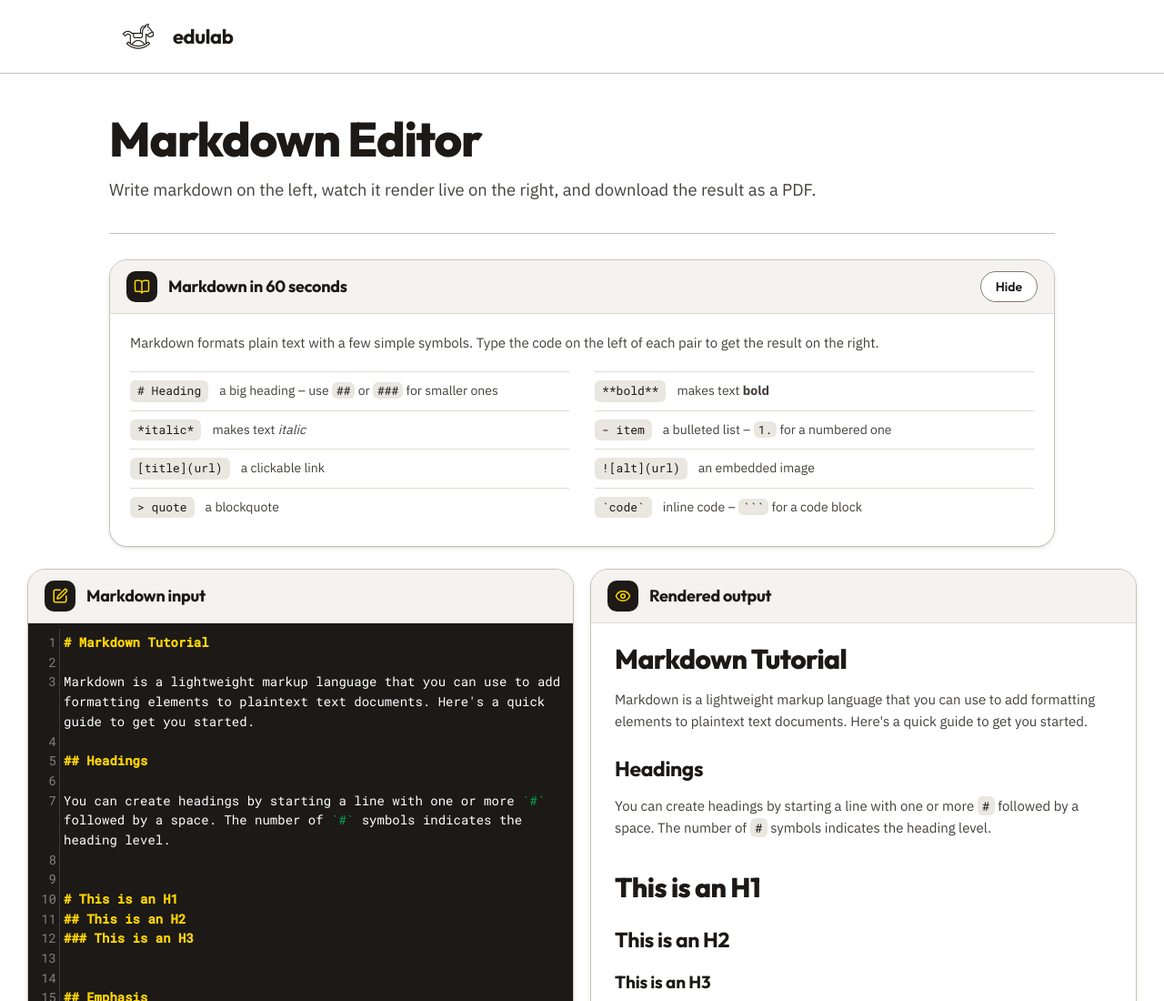
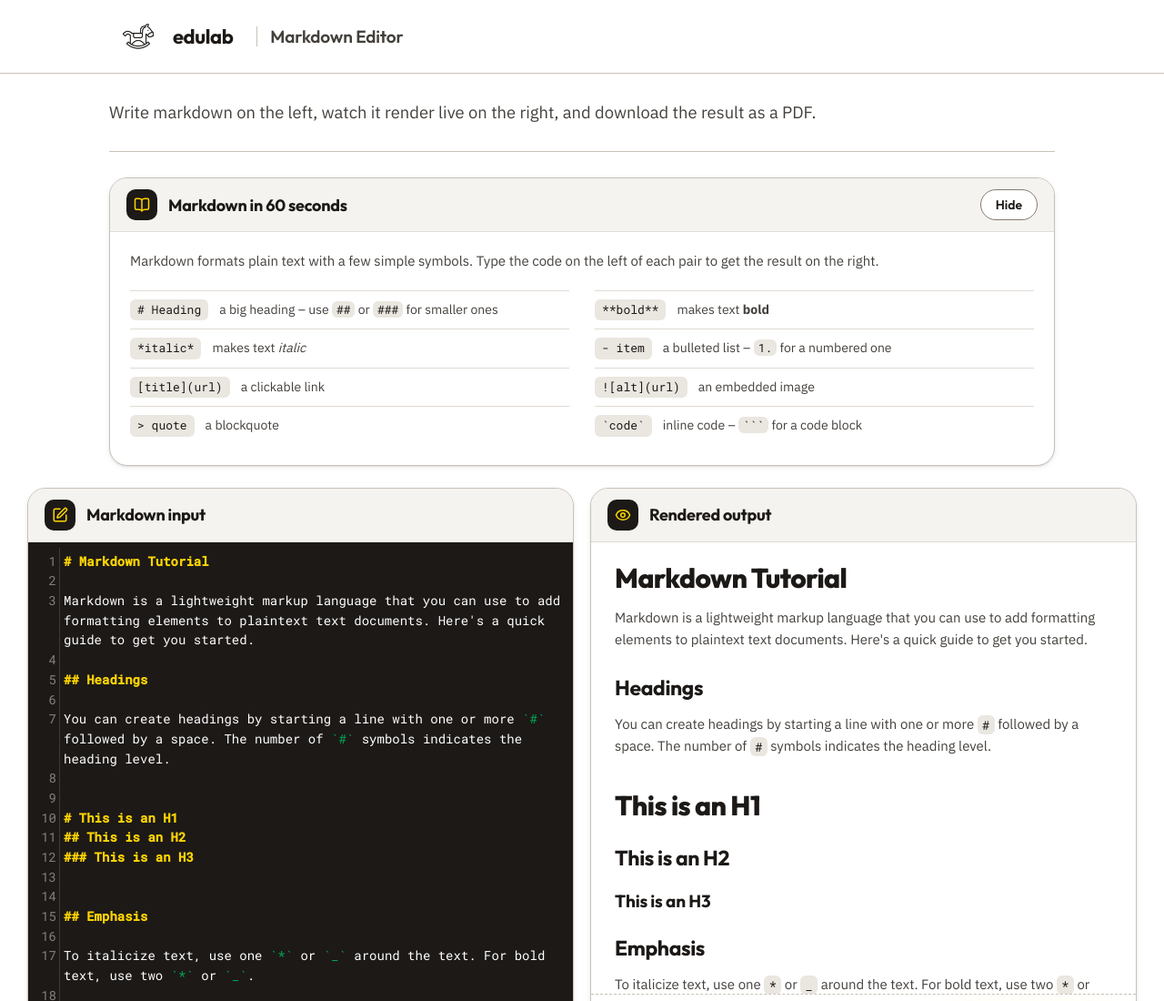
Before and after one commit to workszop/markdown, a plain HTML site: page index.html in a window 1280 px wide. Shown: the top 1100 px of the page at 91% size. Drawn offline with nearby package versions, Linux system fonts and the light colour scheme.

Commit message:
Move app title into the edulab top bar
Co-Authored-By: Claude Opus 5.5 <noreply@anthropic.com>

```diff
--- a/index.html
+++ b/index.html
@@ -45,14 +45,15 @@
         /* ─── Shell + page header ─── */
         .shell { max-width: 1100px; margin: 0 auto; padding: 0 30px 70px; }
         .page-head {
-            text-align: left; padding: 44px 0 32px; margin-bottom: 28px;
+            text-align: left; padding: 28px 0 28px; margin-bottom: 28px;
             border-bottom: 1px solid var(--line-2);
         }
-        .app-title {
-            font-family: var(--font-display); font-weight: 800;
-            font-size: clamp(2.3rem, 5vw, 3.3rem); letter-spacing: -.025em;
-            line-height: 1.05; color: var(--ink); margin: 0 0 14px;
+        .edu-app-title {
+            margin: 0 0 0 14px; padding-left: 14px; border-left: 1px solid var(--line-2, #d9d3c7);
+            font-family: var(--font-display); font-weight: 600; font-size: 19px; letter-spacing: -.01em; line-height: 1.2;
+            color: var(--ink-2, #4a4540); white-space: nowrap; overflow: hidden; text-overflow: ellipsis; min-width: 0; flex: 0 1 auto;
         }
+        @media (max-width: 640px) { .edu-app-title { font-size: 15px; margin-left: 10px; padding-left: 10px; } }
         .edu-lead {
             font-family: var(--font-sans); font-size: 1.15rem; line-height: 1.6;
             color: var(--ink-2); margin: 0;
@@ -140,7 +141,7 @@
         .output { flex: 1; min-height: 0; overflow-y: auto; padding: 22px 26px; }
         @media (max-width: 768px) {
             .shell { padding: 0 16px 48px; }
-            .page-head { padding: 28px 0 24px; }
+            .page-head { padding: 20px 0 22px; }
             .workspace { grid-template-columns: 1fr; width: 100%; left: 0; transform: none; }
         }
 
@@ -230,11 +231,11 @@
         <div class="edu-header-inner">
             <img class="edu-logo" alt="edulab" src="assets/edulab-mark-ink.png">
             <span class="edu-wordmark">edulab</span>
+            <h1 class="edu-app-title">Markdown Editor</h1>
         </div>
     </header>
     <main class="shell">
         <header class="page-head">
-            <h1 class="app-title">Markdown Editor</h1>
             <p class="edu-lead">Write markdown on the left, watch it render live on the right, and download the result as a PDF.</p>
         </header>
         <section class="card guide" aria-labelledby="guide-title">
```
